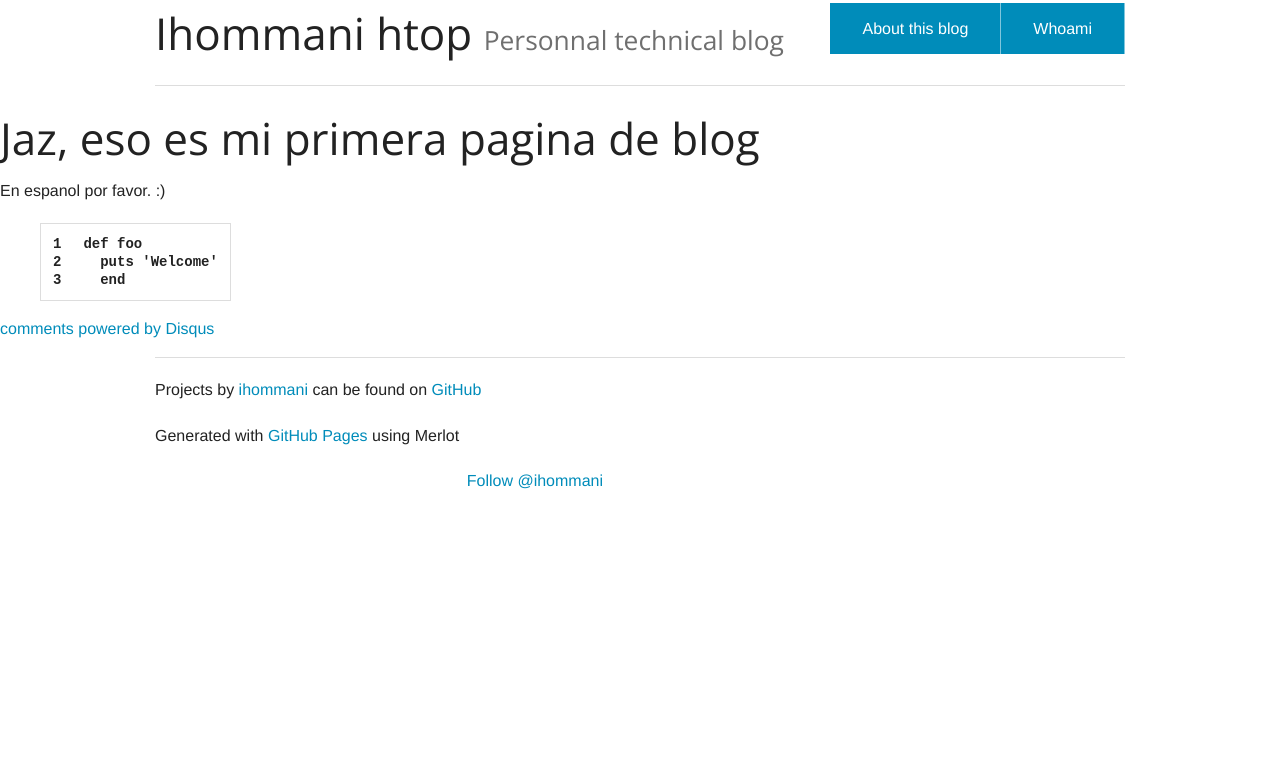
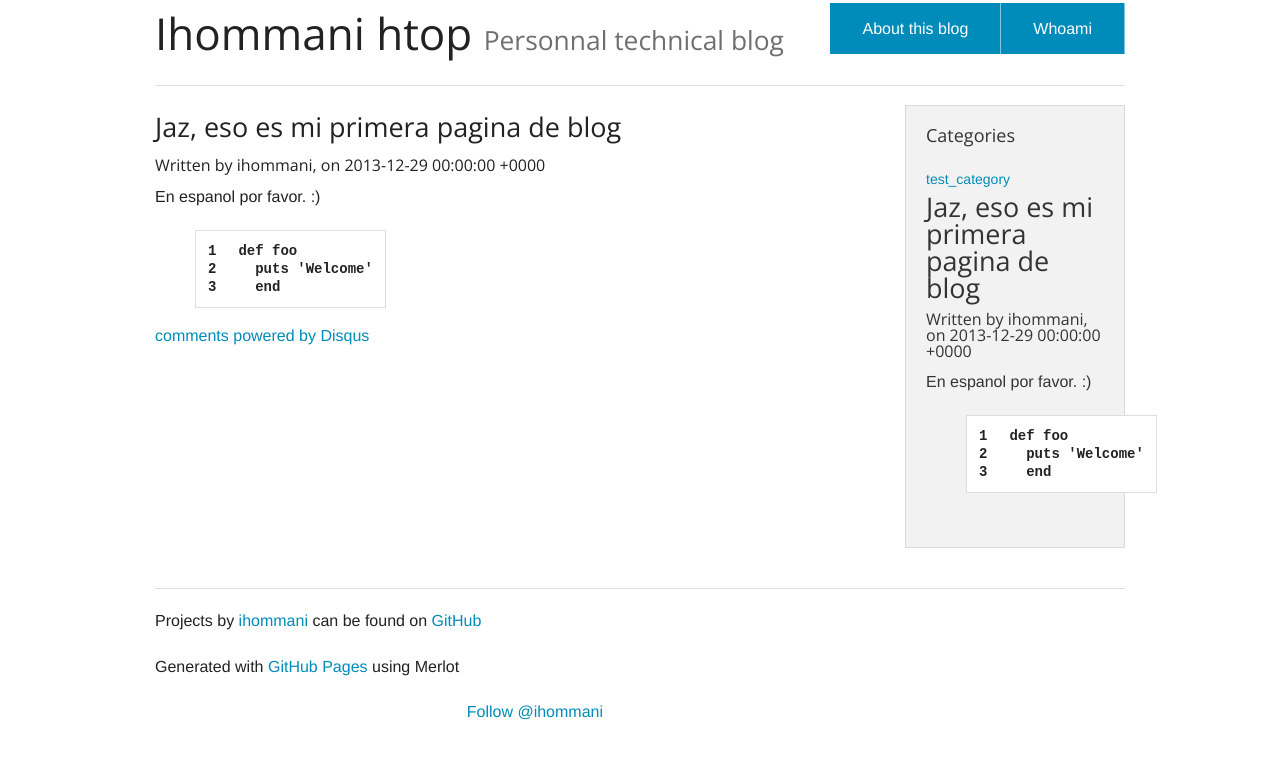
Before and after one commit to ihommani/ihommani.github.io, a Jekyll site: the page built from _posts/2013-12-29-Jaz.md, in a window 1280 px wide. Shown: the top 759 px of the page. Built offline with Jekyll 4.4.1, drawn with Linux system fonts in a browser that asks for light colours; nearby versions of some CDN libraries; comment, search, counter and statistics services are not loaded.

Commit message:
Use foundation instead of Merlot theme

```diff
--- a/_data/common.yml
+++ b/_data/common.yml
@@ -5,3 +5,6 @@ disqus: disqus.html
 disquscount: disqus_count.html
 twitter: twitter.html
 linkedin: linkedin.html
+about: about.html
+whoami: whoami.html
+categories: categories.html
--- a/_layouts/default.html
+++ b/_layouts/default.html
@@ -7,24 +7,18 @@
 {% include {{site.data.common.header}}%}
 
 <body>
-<div class="shell">
-    {% include {{site.data.common.title}}%}
+{% include {{site.data.common.title}}%}
+<div class="row">
+    <div class="large-9 columns" role="content">
+        <article>
+            {{content}}
+        </article>
+        {% include {{site.data.common.disqus}}%}
+        {% include {{site.data.common.disquscount}}%}
 
-    <div id="no-downloads">
-        <span class="inner">
-        </span>
     </div>
-
-<a href="/">
-    <span class="banner-fix"></span>
-    </a>
-    <section id="main_content">
-        {{content}}
-    </section>
-    {% include {{site.data.common.disqus}}%}
-    {% include {{site.data.common.disquscount}}%}
-    {% include {{site.data.common.footer}}%}
+    {% include {{site.data.common.categories}}%}
 </div>
-
+{% include {{site.data.common.footer}}%}
 </body>
 </html>
--- a/_posts/2013-12-29-Jaz.md
+++ b/_posts/2013-12-29-Jaz.md
@@ -1,10 +1,14 @@
 ---
 title: Test
+author: ihommani
+category: test_category
 permalink: test
 layout: default
 ---
 
-# Jaz, eso es mi primera pagina de blog
+### Jaz, eso es mi primera pagina de blog
+
+###### Written by {{page.author}}, on {{page.date}}
 
 En espanol por favor. :)
 
```
Also changed, not shown: index.html (+7 -13 lines).
